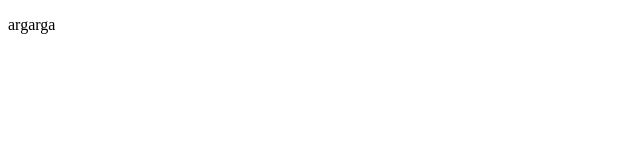
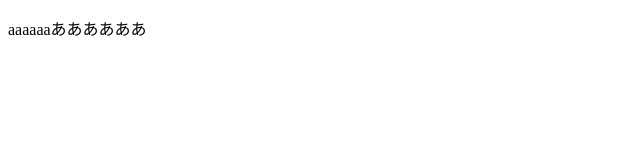
Before and after one commit to asada-2021/new, a plain HTML site: page index.html in a window 1280 px wide. Shown: the whole page, without its empty margins (0-640 px from the left). Drawn offline with Linux system fonts and the light colour scheme.

Commit message:
Update index.html
あsdふぁsdふぁ

```diff
--- a/index.html
+++ b/index.html
@@ -6,6 +6,6 @@
     <title>Document</title>
 </head>
 <body>
-    <p>argarga</p>
+    <p>aaaaaaああああああ</p>
 </body>
 </html>
```
